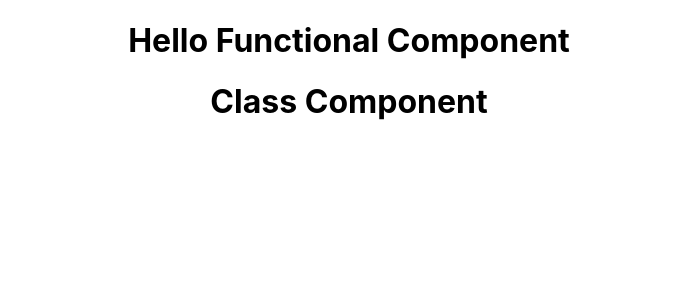
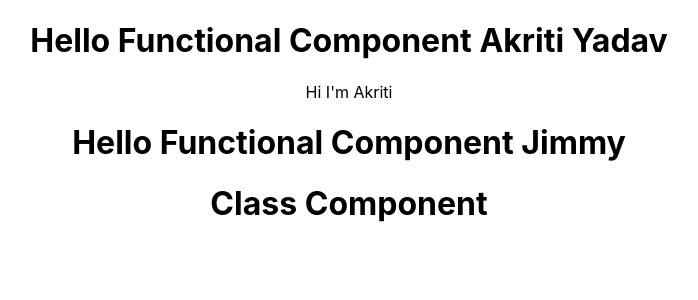
Before and after one commit to 94Akriti/blogIt, a React (Create React App) app: page / in a window 1280 px wide. Shown: the top 300 px of the page, without its empty margins (291-989 px from the left). Built offline with nearby package versions, Linux system fonts and the light colour scheme.

Commit message:
Functional with props reuse

```diff
--- a/src/App.js
+++ b/src/App.js
@@ -8,7 +8,9 @@
   render(){
     return(
       <div className="App">
-        <Header/>
+        <Header name="Akriti" last="Yadav"/>
+        <p>Hi I'm Akriti</p>
+        <Header name="Jimmy"/>
         <CHeader/>
       </div>
       );
--- a/src/components/Header.js
+++ b/src/components/Header.js
@@ -1,5 +1,11 @@
 import React from 'react';
 
-export const Header=()=>{
-    return <h1>Hello Functional Component</h1>
-}
+export const Header=(props)=>{
+    console.log(props);
+    return (
+        <div>
+    <h1>Hello Functional Component {props.name} {props.last}</h1>
+    {props.children}
+    </div>
+    )
+    }
```
